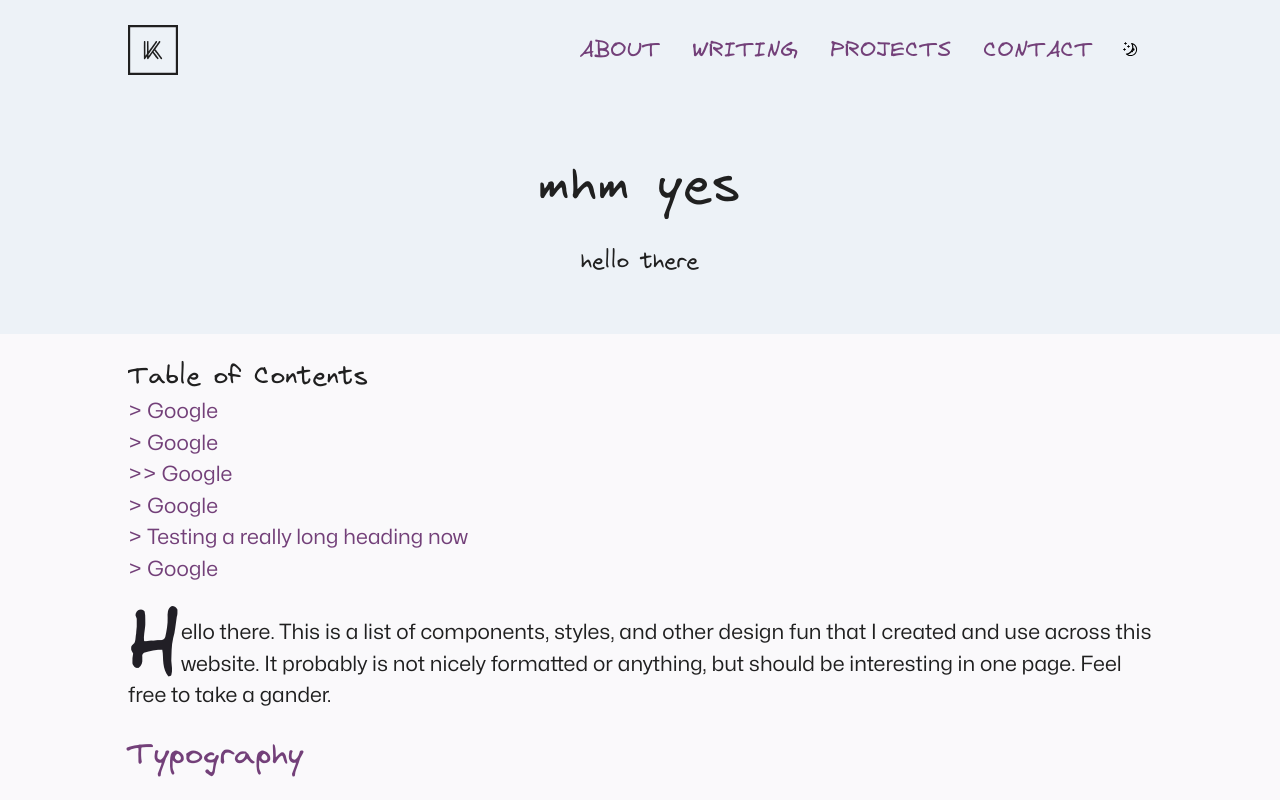
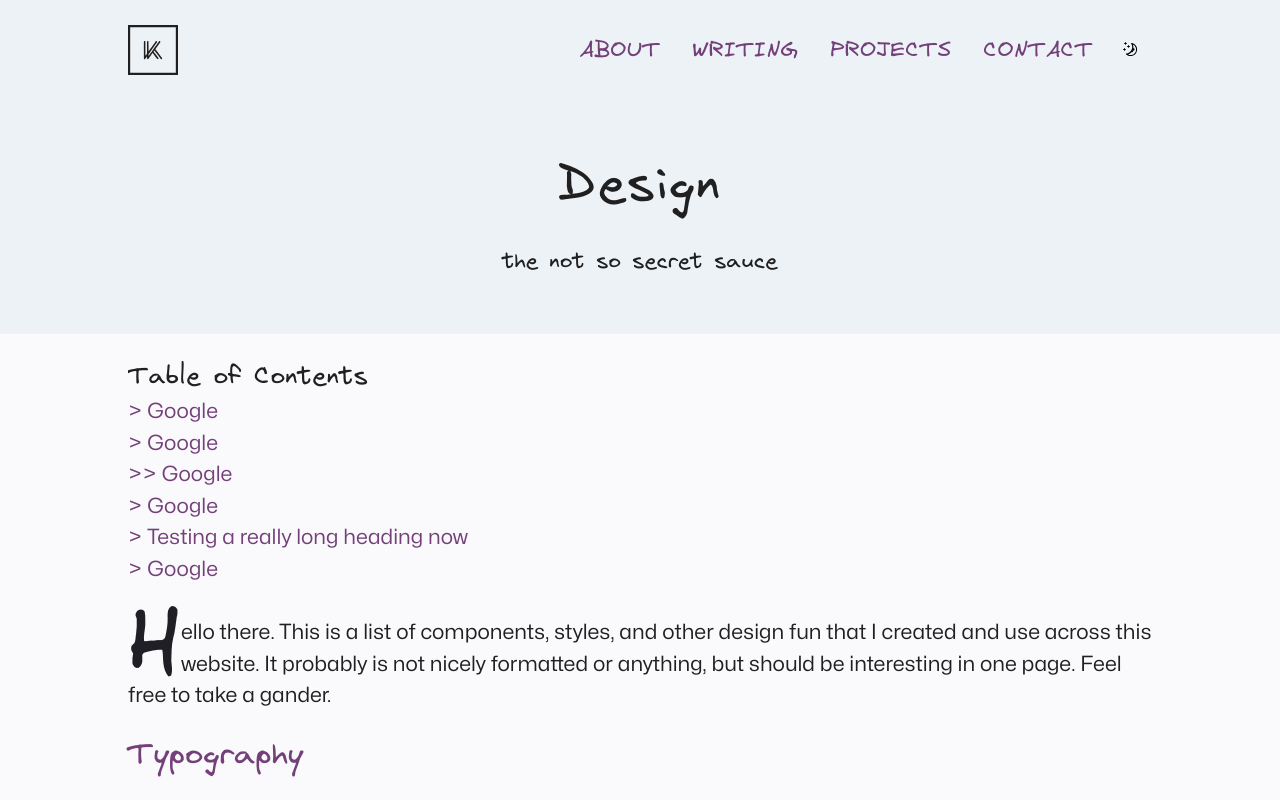
Before and after one commit to khinshankhan/www, a Next.js app: page /design in a window 1280 px wide. Shown: the top 800 px of the page. Built offline with nearby package versions, Linux system fonts and the light colour scheme; what react-emoji-render would draw is missing.

Commit message:
update subtitles

```diff
--- a/pages/design.tsx
+++ b/pages/design.tsx
@@ -9,7 +9,7 @@ const H4: FCC<IAnchorHeadingProps> = (props) => <AnchorHeading as="h3" {...props
 
 export default function Design() {
   return (
-    <Layout>
+    <Layout title="Design" subtitle="the not so secret sauce">
       <p>
         Hello there. This is a list of components, styles, and other design fun that I created and
         use across this website. It probably is not nicely formatted or anything, but should be
--- a/pages/writing/index.tsx
+++ b/pages/writing/index.tsx
@@ -4,7 +4,7 @@ import Emoji from "components/Emoji";
 
 export default function Writing() {
   return (
-    <PageLayout title="Writing" subtitle="My thoughts and ideas">
+    <PageLayout title="Writing" subtitle="my thoughts and ideas">
       Hello there <Emoji text=":smile:" />
     </PageLayout>
   );
```
Also changed, not shown: data/pages/about.md (+1 -1 lines).
